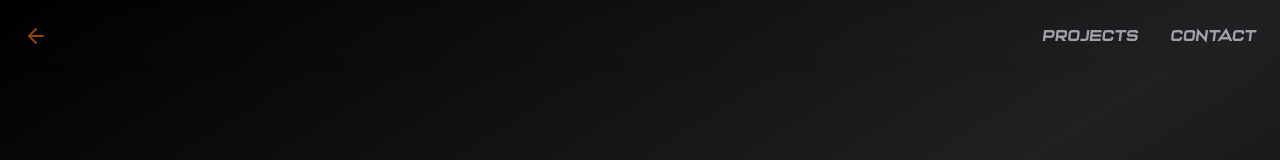
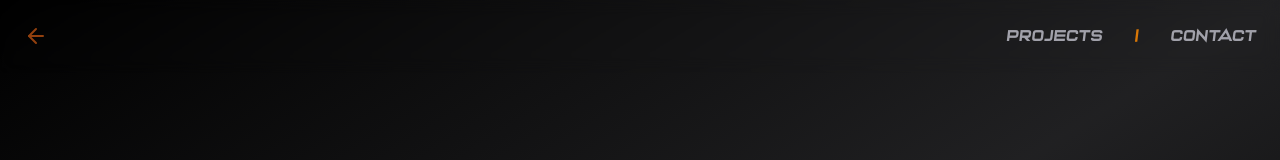
Before and after one commit to BiscuitNuke/KSWU, a Next.js app: page /contact in a window 1280 px wide. Shown: the top 160 px of the page. Built offline with nearby package versions, Linux system fonts and the light colour scheme; what tailwindcss-debug-screens would draw is missing.

Commit message:
modified:   app/components/nav.tsx 	modified:   app/page.tsx Did it all

```diff
--- a/app/components/nav.tsx
+++ b/app/components/nav.tsx
@@ -34,6 +34,13 @@ export const Navigation: React.FC = () => {
 						>
 							Projects
 						</Link>
+
+						<p
+							className="duration-200 text-amber-600 hover:text-zinc-100"
+						>
+							|
+						</p>
+
 						<Link
 							href="/contact"
 							className="duration-200 text-zinc-400 hover:text-zinc-100"
--- a/app/page.tsx
+++ b/app/page.tsx
@@ -4,6 +4,7 @@ import Particles from "./components/particles";
 
 const navigation = [
   { name: "Projects", href: "/projects" },
+  { name: "|", href: "/" },
   { name: "Contact", href: "/contact" },
 ];
 
```
